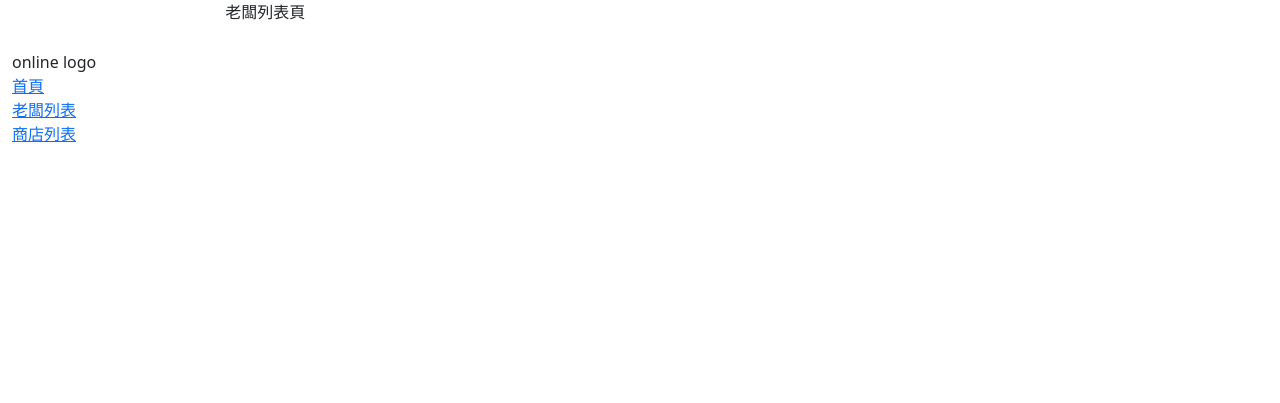
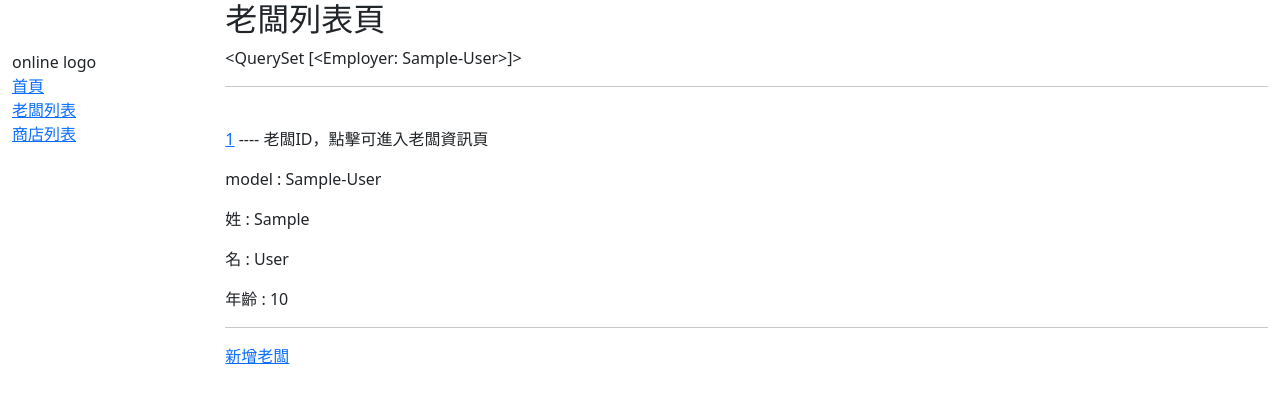
Before and after one commit to a105590016/django_practice, a Django app: template online/templates/online/employer_list.html in a window 1280 px wide. Shown: the top 403 px of the page. Run offline with Django 4.2, Linux system fonts and the light colour scheme; the template is opened without the code that fills it: values that come from a table or form of the project are taken from there, others are empty; tables that the repository leaves empty hold one stand-in row (values such as "Sample post").

Commit message:
feat: 🎸 model輸出列表, 單筆輸出

```diff
--- a/online/templates/online/employer_list.html
+++ b/online/templates/online/employer_list.html
@@ -1,5 +1,24 @@
 {% extends 'sidebar.html' %}
 
 {% block content %}
-老闆列表頁
+<h2>老闆列表頁</h2>
+
+{{ employer_list }}
+
+<hr>
+<br>
+
+{% for employer in employer_list %}
+    <p>
+        <a href="{{ employer.get_absolute_url }}">{{ employer.id }}</a> ---- 老闆ID，點擊可進入老闆資訊頁
+    </p>
+    <p>model : {{ employer }}</p>
+    <p>姓 : {{ employer.first_name }}</p>
+    <p>名 : {{ employer.last_name }}</p>
+    <p>年齡 : {{ employer.age }}</p>
+    <hr>
+{% endfor %}
+
+<a href="{% url 'employer-create' %}">新增老闆</a>
+
 {% endblock %}
--- a/online/urls.py
+++ b/online/urls.py
@@ -5,6 +5,7 @@ urlpatterns = [
     path('hello', views.hello_world, name='hello_world'),
     path('', views.index, name='index'),
     # employer
-    path('employers/', views.EmployerListView.as_view(), name='employer-list'),
-    path('employer/create/', views.EmployerCreate.as_view(), name='employer-create'),
+    path('employers', views.EmployerListView.as_view(), name='employer-list'),
+    path('employer/<int:pk>', views.EmployerDetailView.as_view(), name='employer-detail'),
+    path('employer/create', views.EmployerCreate.as_view(), name='employer-create'),
 ]
--- a/online/views.py
+++ b/online/views.py
@@ -24,6 +24,9 @@ class EmployerListView(generic.ListView):
     """
     model = Employer
 
+class EmployerDetailView(generic.DetailView):
+    model = Employer
+
 class EmployerCreate(CreateView):
     model = Employer
     fields = '__all__'
```
Also changed, not shown: online/templates/online/employer_detail.html (added, +12 -0 lines).
